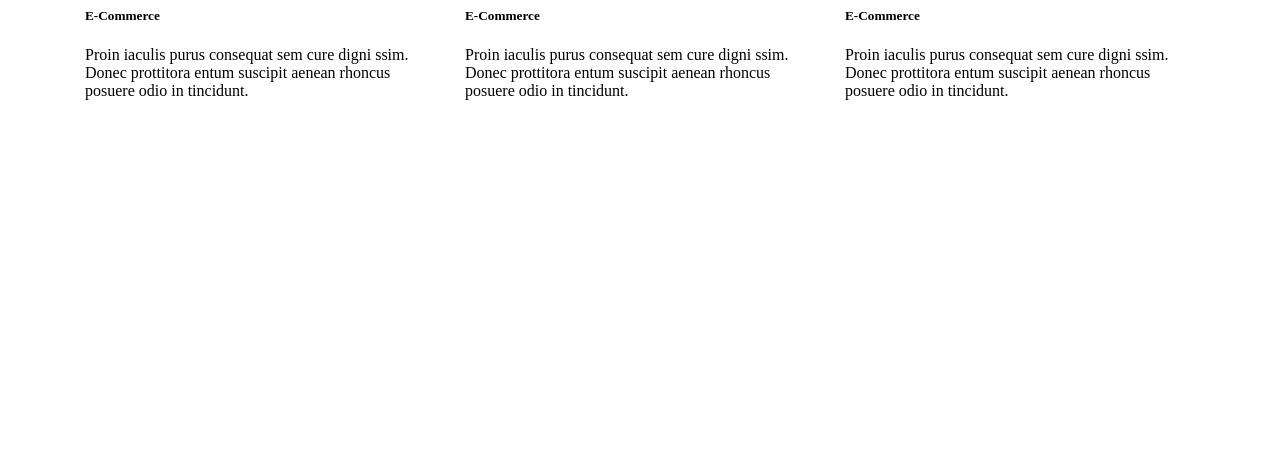
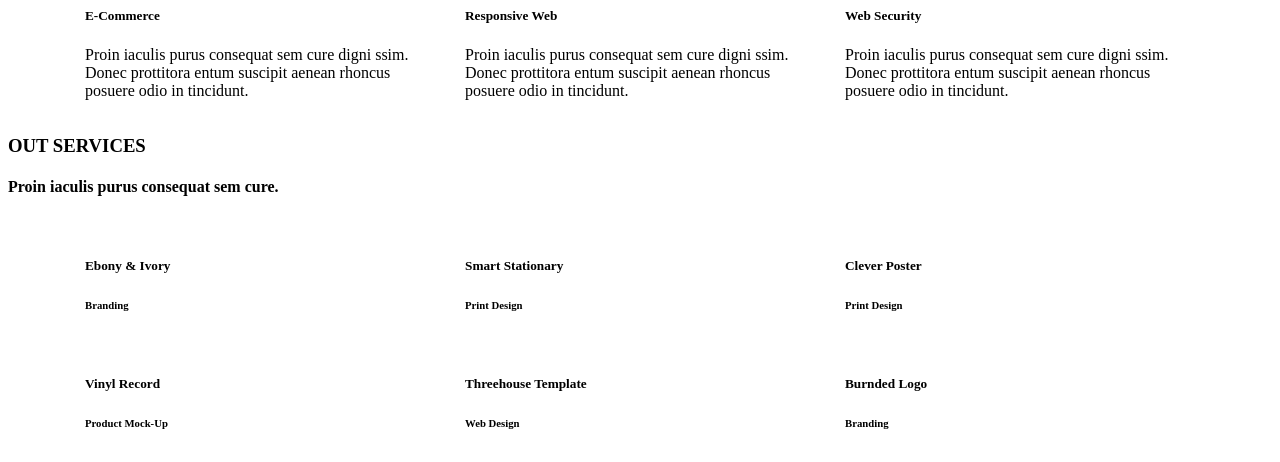
Before and after one commit to abath88/agencja-reklamowa, a website: page index.html in a window 1280 px wide. Shown: the part 426-888 px from the top of the page. Before the commit the page ends 800 px from the top, so only its background shows below. Drawn offline with Linux system fonts and the light colour scheme.

Commit message:
Add html for portfolio

```diff
--- a/index.html
+++ b/index.html
@@ -32,7 +32,7 @@
     </header>
 
     <div class="hero container-fluid">
-        <img class="hero__img" src="">
+        <img class="hero__img" src="" alt="">
         <div class="row">
             <div class="col">
                 <h2>Welcome To Our Studio</h2>
@@ -44,7 +44,7 @@
 
     <div class="services">
         <h3>SERVICES</h3>
-        <h4>Proin iaculis purus consequat sem cure</h4>
+        <h4>Proin iaculis purus consequat sem cure.</h4>
         <div class="container">
             <div class="row">
                 <div class="col col-md-4 text-center">
@@ -54,12 +54,12 @@
                 </div>
                 <div class="col col-md-4 text-center">
                     <i class="fab fa-facebook-f"></i>
-                    <h5>E-Commerce</h5>
+                    <h5>Responsive Web</h5>
                     <p>Proin iaculis purus consequat sem cure digni ssim. Donec prottitora entum suscipit aenean rhoncus posuere odio in tincidunt.</p>
                 </div>
                 <div class="col col-md-4 text-center">
                     <i class="fab fa-facebook-f"></i>
-                    <h5>E-Commerce</h5>
+                    <h5>Web Security</h5>
                     <p>Proin iaculis purus consequat sem cure digni ssim. Donec prottitora entum suscipit aenean rhoncus posuere odio in tincidunt.</p>
                 </div>
             </div>
@@ -67,7 +67,66 @@
     </div>
 
     <div class="portfolio">
-
+        <h3>OUT SERVICES</h3>
+        <h4>Proin iaculis purus consequat sem cure.</h4>
+        <div class="container">
+            <div class="row">
+                <div class="col col-md-4">
+                    <div class="card">
+                        <img class="card__img" src="">
+                        <div class="card__text">
+                            <h5>Ebony & Ivory</h5>
+                            <h6>Branding</h6>
+                        </div>
+                    </div>
+                </div>
+                <div class="col col-md-4">
+                    <div class="card">
+                        <img class="card__img" src="">
+                        <div class="card__text">
+                            <h5>Smart Stationary</h5>
+                            <h6>Print Design</h6>
+                        </div>
+                    </div>
+                </div>
+                <div class="col col-md-4">
+                    <div class="card">
+                        <img class="card__img" src="">
+                        <div class="card__text">
+                            <h5>Clever Poster</h5>
+                            <h6>Print Design</h6>
+                        </div>
+                    </div>
+                </div>
+                <div class="col col-md-4">
+                    <div class="card">
+                        <img class="card__img" src="">
+                        <div class="card__text">
+                            <h5>Vinyl Record</h5>
+                            <h6>Product Mock-Up</h6>
+                        </div>
+                    </div>
+                </div>
+                <div class="col col-md-4">
+                    <div class="card">
+                        <img class="card__img" src="">
+                        <div class="card__text">
+                            <h5>Threehouse Template</h5>
+                            <h6>Web Design</h6>
+                        </div>
+                    </div>
+                </div>
+                <div class="col col-md-4">
+                    <div class="card">
+                        <img class="card__img" src="">
+                        <div class="card__text">
+                            <h5>Burnded Logo</h5>
+                            <h6>Branding</h6>
+                        </div>
+                    </div>
+                </div>
+            </div>
+        </div>
     </div>
 
     <footer class="footer">
```
